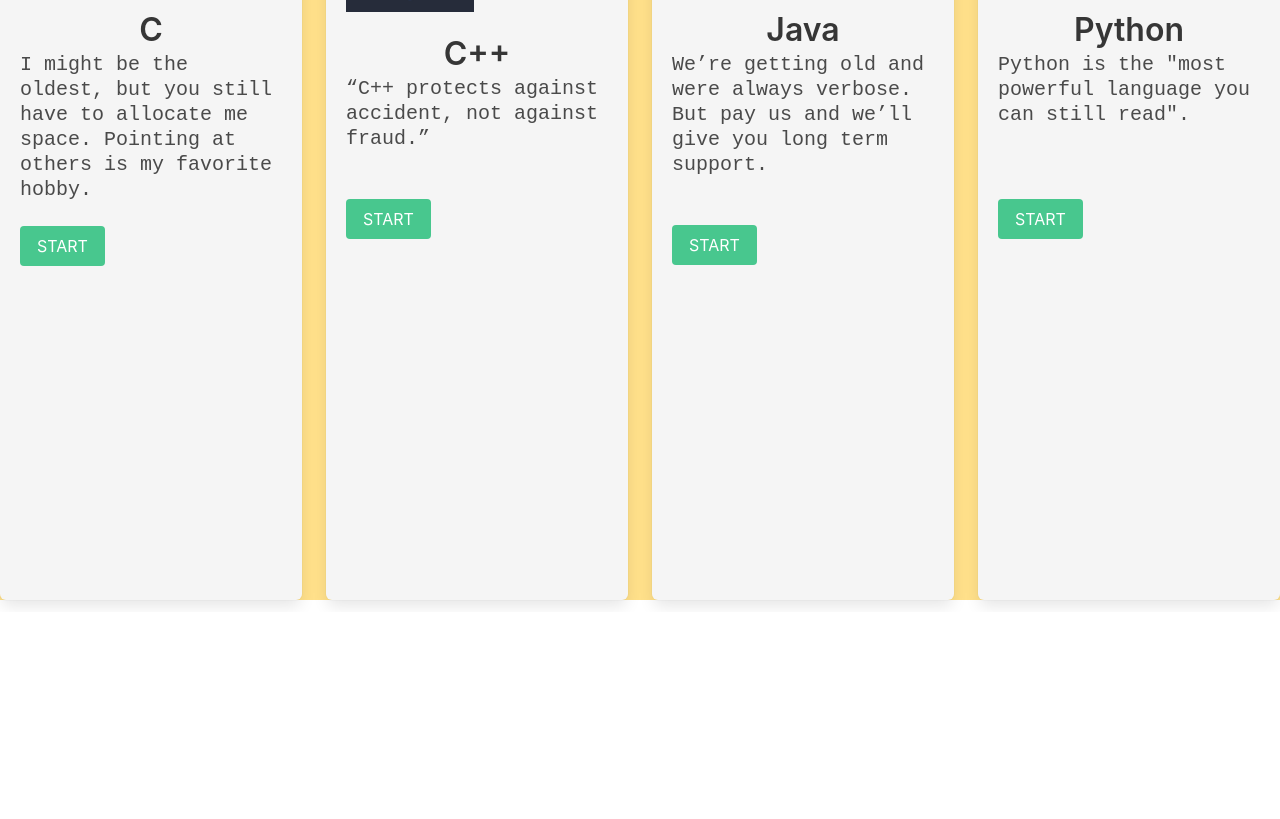
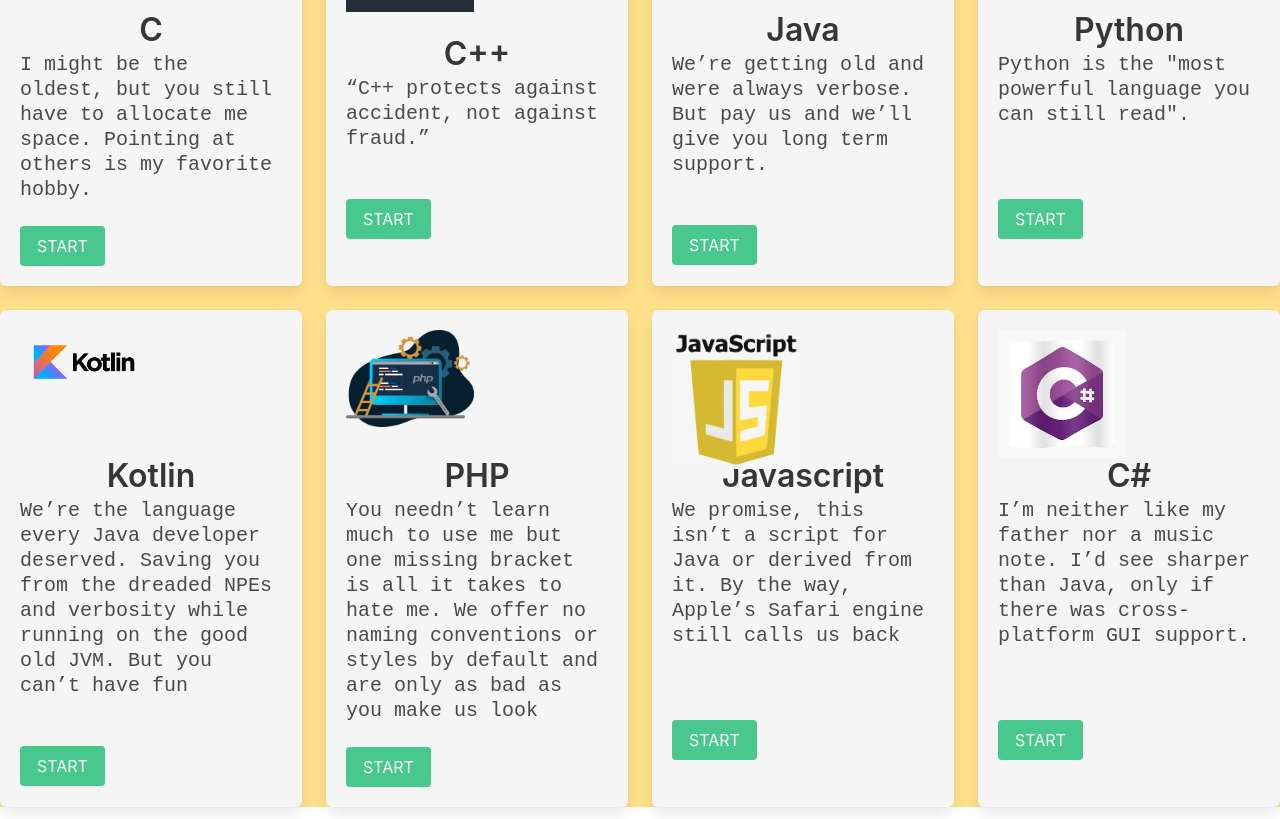
Before and after one commit to priyan2/QUIZ-SITE, a plain HTML site: page index.html in a window 1280 px wide. Shown: the part 200-1019 px from the top of the page. Before the commit the page ends 812 px from the top, so only its background shows below. Drawn offline with nearby package versions, Linux system fonts and the light colour scheme; files whose address does not match are found by name.

Commit message:
Added tiles 2

```diff
--- a/index.html
+++ b/index.html
@@ -135,3 +135,60 @@
 
               </article>
             </div>
+          </div>
+        </div>
+        <div class="tile is-ancestor">
+          <div class="tile is-parent">
+            <article class="tile is-child box has-background-light">
+              <figure class="image is-128x128">
+                <img src="kotlin.png">
+              </figure>
+              <p class="title has-text-centered">Kotlin</p>
+              <p class="subtitle is-family-monospace">We’re the language every Java developer deserved. Saving you from the dreaded NPEs and verbosity while running on the good old JVM. But you can’t have fun</p>
+            </br>
+              <button class="button is-success">START</button>
+            </article>
+
+          </div>
+          <div class="tile is-parent">
+            <article class="tile is-child box has-background-light">
+              <figure class="image is-128x128">
+                <img src="php.png">
+              </figure>
+              <p class="title has-text-centered">PHP</p>
+              <p class="subtitle is-family-monospace">You needn’t learn much to use me but one missing bracket is all it takes to hate me. We offer no naming conventions or styles by default and are only as bad as you make us look</p>
+              <button class="button is-success">START</button>
+            </article>
+          </div>
+          <div class="tile is-parent">
+            <article class="tile is-child box has-background-light">
+              <figure class="image is-128x128">
+                <img src="javas.png">
+              </figure>
+              <p class="title has-text-centered">Javascript</p>
+              <p class="subtitle is-family-monospace">We promise, this isn’t a script for Java or derived from it. By the way, Apple’s Safari engine still calls us back</p>
+              <div class="content">
+              </br>
+            </br>
+
+                <button class="button is-success">START</button>
+              </div>
+            </article>
+          </div>
+
+          <div class="tile is-parent">
+              <article class="tile is-child box has-background-light">
+                <figure class="image is-128x128  class=image center">
+                  <img src="cs.jpg">
+                </figure>
+                <p class="title has-text-centered">C#</p>
+                <p class="subtitle is-family-monospace">I’m neither like my father nor a music note. I’d see sharper than Java, only if there was cross-platform GUI support.</p>
+              </br>
+            </br>
+                <button class="button is-success">START</button>
+              </article>
+            </div>
+        </div>
+      </section>
+      </body>
+  </html>
```
